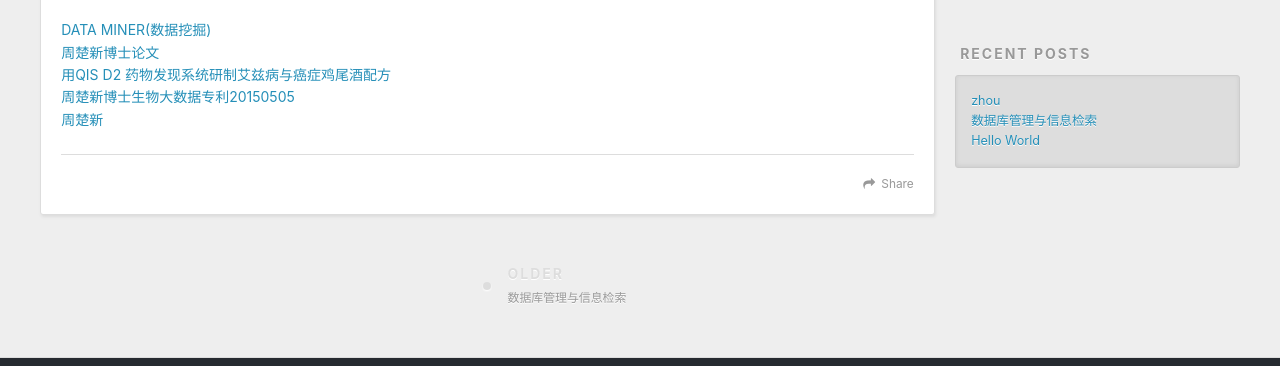
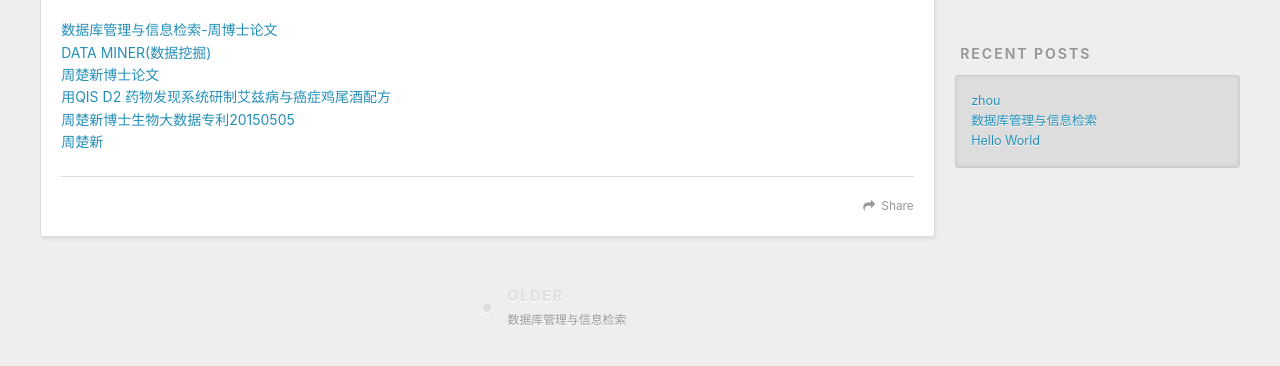
Before and after one commit to linuxpy/njgreen201912, a plain HTML site: page 2019/12/23/zhou/index.html in a window 1280 px wide. Shown: the part 434-800 px from the top of the page. Drawn offline with nearby package versions, Linux system fonts and the light colour scheme.

Commit message:
Site updated: 2019-12-23 12:50:44

```diff
--- a/2019/12/23/zhou/index.html
+++ b/2019/12/23/zhou/index.html
@@ -7,14 +7,14 @@
 
   <title>zhou | Hexo</title>
   <meta name="viewport" content="width=device-width, initial-scale=1, maximum-scale=1">
-  <meta name="description" content="DATA MINER(数据挖掘)周楚新博士论文用QIS D2 药物发现系统研制艾兹病与癌症鸡尾酒配方周楚新博士生物大数据专利20150505周楚新">
+  <meta name="description" content="数据库管理与信息检索-周博士论文DATA MINER(数据挖掘)周楚新博士论文用QIS D2 药物发现系统研制艾兹病与癌症鸡尾酒配方周楚新博士生物大数据专利20150505周楚新">
 <meta property="og:type" content="article">
 <meta property="og:title" content="zhou">
 <meta property="og:url" content="https://github.com/linuxpy/njgreen201912/2019/12/23/zhou/index.html">
 <meta property="og:site_name" content="Hexo">
-<meta property="og:description" content="DATA MINER(数据挖掘)周楚新博士论文用QIS D2 药物发现系统研制艾兹病与癌症鸡尾酒配方周楚新博士生物大数据专利20150505周楚新">
+<meta property="og:description" content="数据库管理与信息检索-周博士论文DATA MINER(数据挖掘)周楚新博士论文用QIS D2 药物发现系统研制艾兹病与癌症鸡尾酒配方周楚新博士生物大数据专利20150505周楚新">
 <meta property="article:published_time" content="2019-12-23T11:24:27.000Z">
-<meta property="article:modified_time" content="2019-12-23T04:29:27.162Z">
+<meta property="article:modified_time" content="2019-12-23T04:50:03.213Z">
 <meta property="article:author" content="John Doe">
 <meta name="twitter:card" content="summary">
 
@@ -87,7 +87,7 @@
 
     <div class="article-entry" itemprop="articleBody">
 
-        <p><a href="https://wenku.baidu.com/view/72de75a5a0c7aa00b52acfc789eb172dec63995a" target="_blank" rel="noopener">DATA MINER(数据挖掘)</a><br><a href="https://wenku.baidu.com/view/81eab0aff12d2af90242e6b3" target="_blank" rel="noopener">周楚新博士论文</a><br><a href="https://wenku.baidu.com/view/a1882a55f61fb7360b4c65ea" target="_blank" rel="noopener">用QIS D2 药物发现系统研制艾兹病与癌症鸡尾酒配方</a><br><a href="https://wenku.baidu.com/view/d32bf086a8114431b90dd8c1" target="_blank" rel="noopener">周楚新博士生物大数据专利20150505</a><br><a href="https://baike.baidu.com/item/%E5%91%A8%E6%A5%9A%E6%96%B0" target="_blank" rel="noopener">周楚新</a></p>
+        <p><a href="https://linuxpy.github.io/njgreen201912/12/23/%E6%95%B0%E6%8D%AE%E5%BA%93%E7%AE%A1%E7%90%86%E4%B8%8E%E4%BF%A1%E6%81%AF%E6%A3%80%E7%B4%A2/" target="_blank" rel="noopener">数据库管理与信息检索-周博士论文</a><br><a href="https://wenku.baidu.com/view/72de75a5a0c7aa00b52acfc789eb172dec63995a" target="_blank" rel="noopener">DATA MINER(数据挖掘)</a><br><a href="https://wenku.baidu.com/view/81eab0aff12d2af90242e6b3" target="_blank" rel="noopener">周楚新博士论文</a><br><a href="https://wenku.baidu.com/view/a1882a55f61fb7360b4c65ea" target="_blank" rel="noopener">用QIS D2 药物发现系统研制艾兹病与癌症鸡尾酒配方</a><br><a href="https://wenku.baidu.com/view/d32bf086a8114431b90dd8c1" target="_blank" rel="noopener">周楚新博士生物大数据专利20150505</a><br><a href="https://baike.baidu.com/item/%E5%91%A8%E6%A5%9A%E6%96%B0" target="_blank" rel="noopener">周楚新</a></p>
 
 
     </div>
```
Also changed, not shown: index.html (+1 -1 lines).
